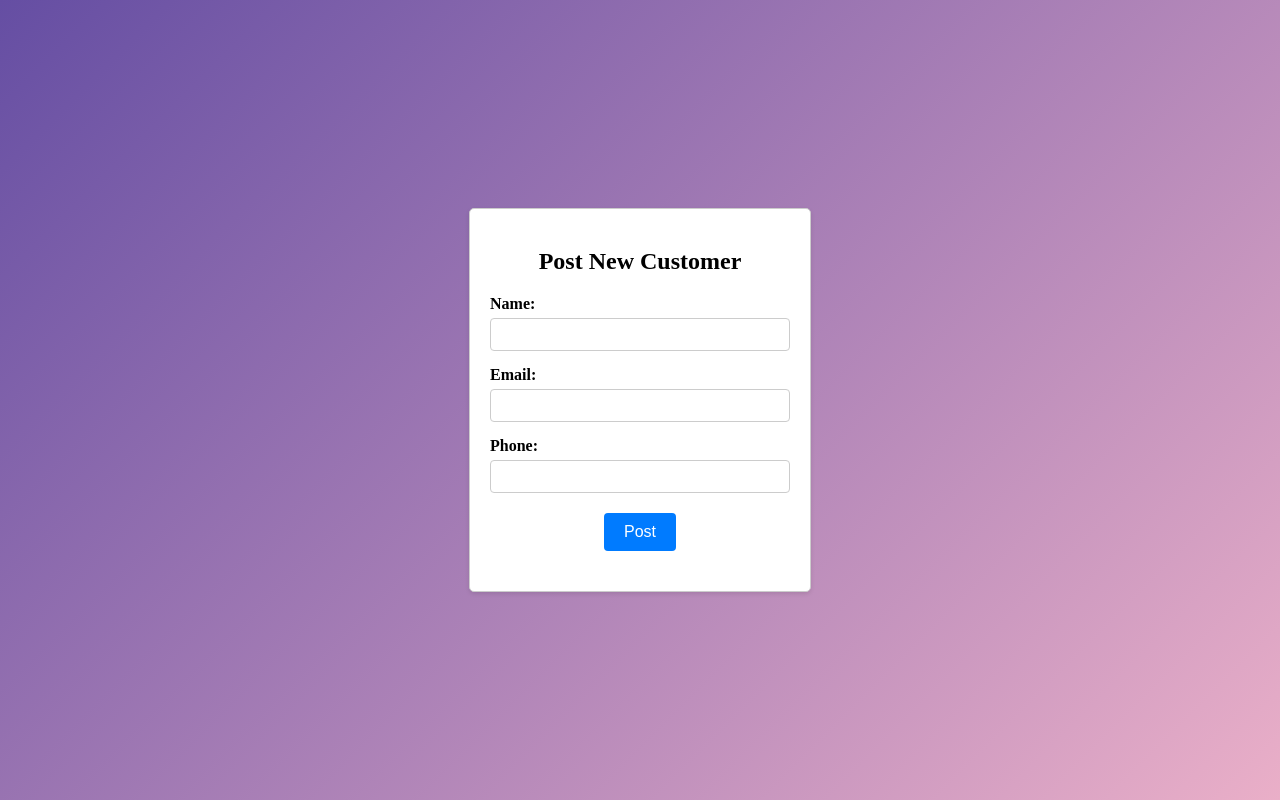
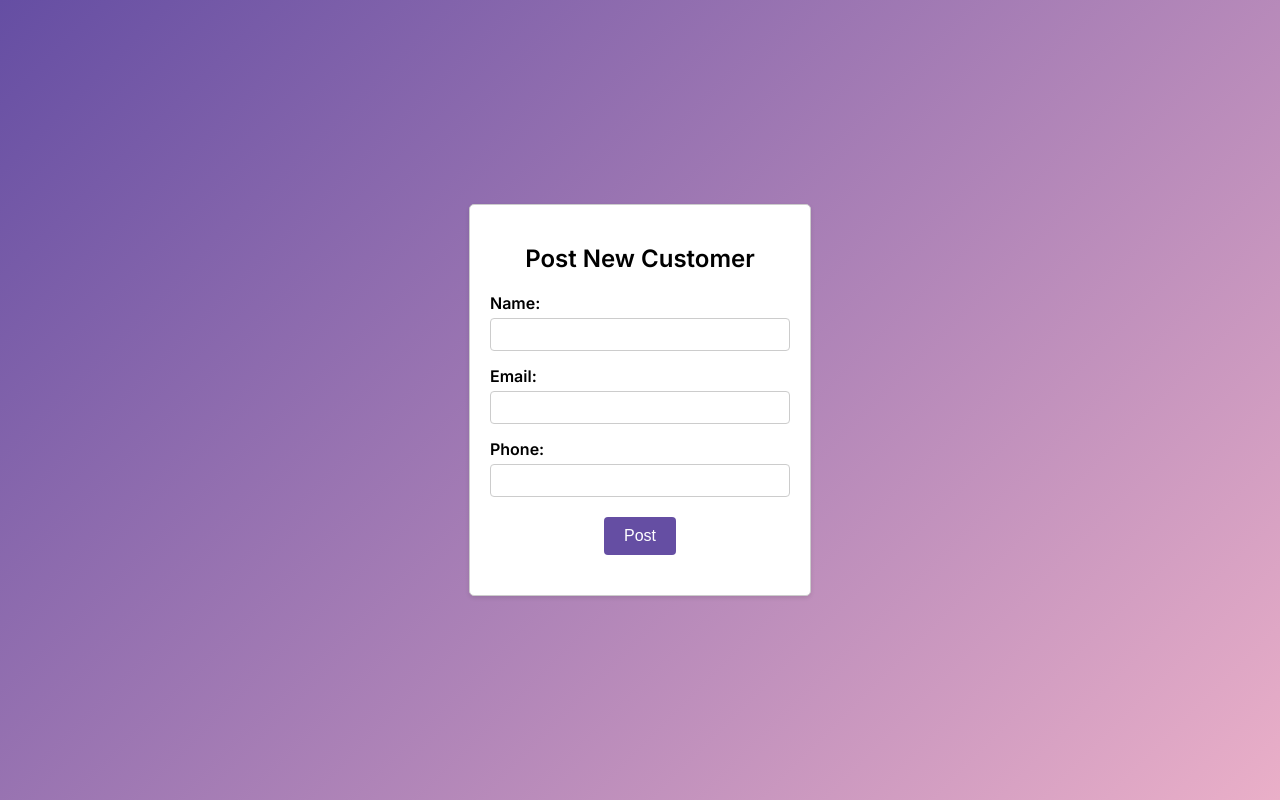
Before and after one commit to pitercoding/crud-spring-angular-mysql, an Angular app in the folder frontend/: page /customer in a window 1280 px wide. Built offline with nearby package versions, Linux system fonts and the light colour scheme.

Commit message:
style(post-customer): update form font and button styles
- Set global font to 'Inter' for modern look
- Updated button color to #654ea3 to match background gradient
- Added hover effect with #503d9e for interactive feedback
- Ensured form styling remains consistent and visually appealing

```diff
--- a/frontend/src/app/components/post-customer/post-customer.component.css
+++ b/frontend/src/app/components/post-customer/post-customer.component.css
@@ -41,9 +41,9 @@
   box-sizing: border-box;
 }
 
-
+/*#654ea3*/
 button {
-  background-color: #007bff;
+  background-color: #654ea3;
   color: #fff;
   border: none;
   border-radius: 4px;
@@ -56,5 +56,5 @@
 }
 
 button:hover {
-  background-color: #0056b3;
+  background-color: #503d9e;
 }
--- a/frontend/src/index.html
+++ b/frontend/src/index.html
@@ -6,6 +6,7 @@
   <base href="/">
   <meta name="viewport" content="width=device-width, initial-scale=1">
   <link rel="icon" type="image/x-icon" href="favicon.ico">
+  <link href="https://fonts.googleapis.com/css2?family=Inter:wght@400;600&display=swap" rel="stylesheet">
 </head>
 <body>
   <app-root></app-root>
--- a/frontend/src/styles.css
+++ b/frontend/src/styles.css
@@ -1,6 +1,7 @@
 body, html {
   height: 100%;
   margin: 0;
+  font-family: 'Inter', sans-serif;
 }
 
 .app-background {
```
